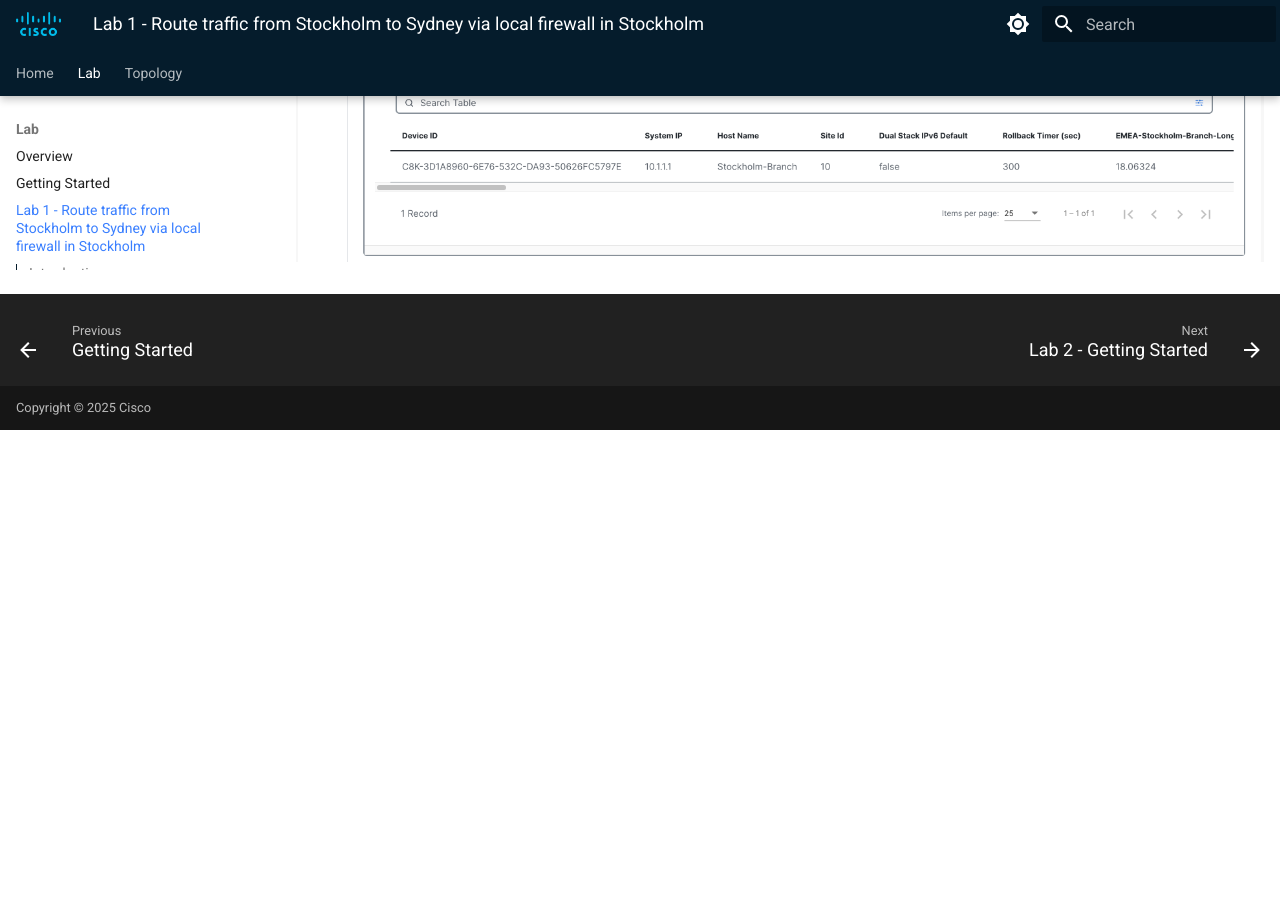
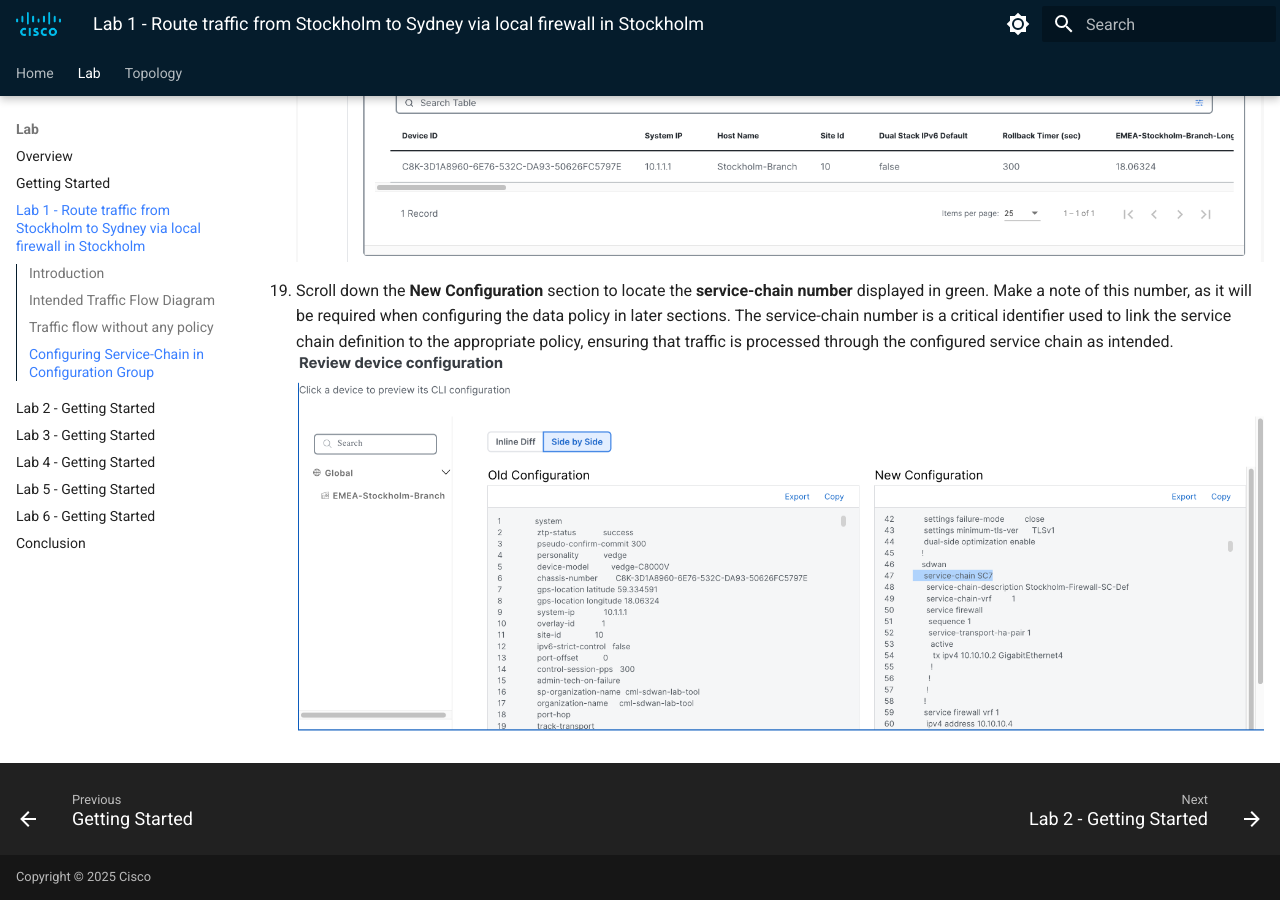
Before and after one commit to ciscodocs/ltrent-2008-clemea25, an MkDocs documentation site: the page built from docs/lab1_getting_started.md, in a window 1280 px wide and 900 px high, scrolled down 10869 px. Built offline with MkDocs 1.6.1 and Material for MkDocs 9.7.7, drawn with Linux system fonts in a browser that asks for light colours; before the commit the page ends 11299 px from its top, so only the background shows below that.

Commit message:
Scenario-1 guide

```diff
--- a/docs/lab1_getting_started.md
+++ b/docs/lab1_getting_started.md
@@ -131,3 +131,5 @@ Next, we will configure a service chain within the service-profile parcel in the
     ![Attaching CSV file](./assets/S-1-figure-18.png){ .off-glb }
 18. After uploading the CSV files, click on **Preview CLI** to review the configuration changes before deployment. This step ensures that the service-chain gateway definition is correctly included in the configuration. By previewing the CLI, you can verify that all required parameters have been accurately applied and are ready for deployment. This validation step is critical to confirm that the service chain configuration aligns with the intended design and will function as expected once deployed.
     ![CLI Preview](./assets/S-1-figure-19.png){ .off-glb }
+19. Scroll down the **New Configuration** section to locate the **service-chain number** displayed in green. Make a note of this number, as it will be required when configuring the data policy in later sections. The service-chain number is a critical identifier used to link the service chain definition to the appropriate policy, ensuring that traffic is processed through the configured service chain as intended.
+    ![CLI Preview of Service Chain Number](./assets/S-1-figure-20.png){ .off-glb }
```
Also changed, not shown: docs/assets/S-1-figure-20.png (added).
